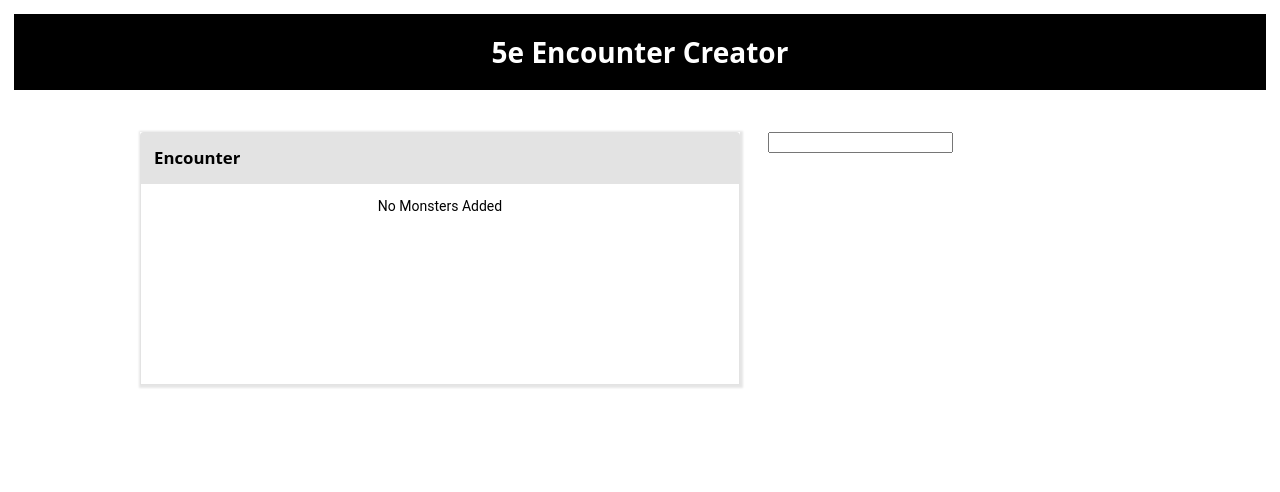
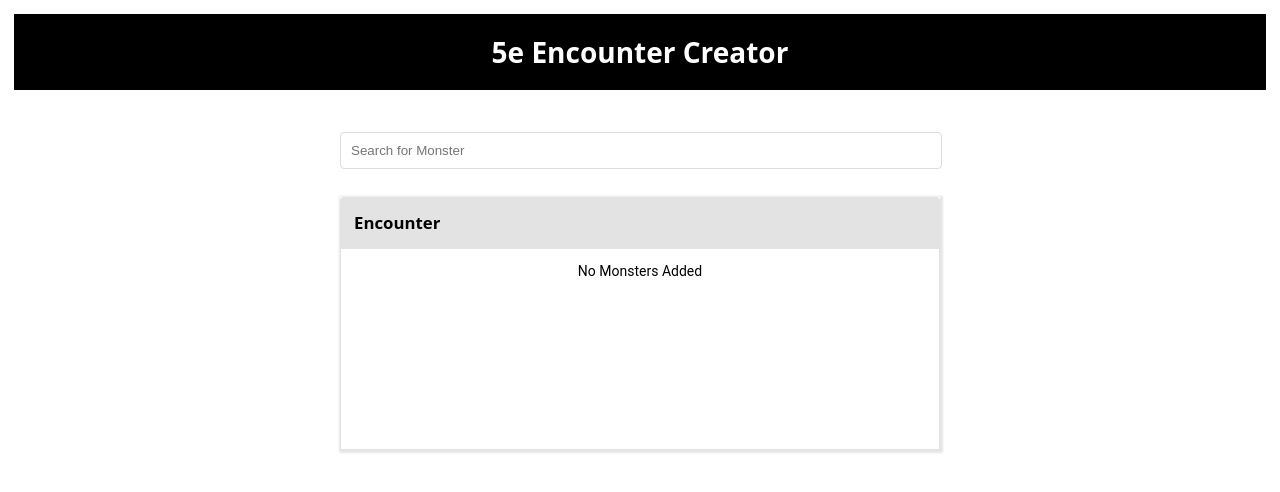
Before and after one commit to harryganz/hackathon2021, a React (Create React App) app: page / in a window 1280 px wide. Shown: the top 492 px of the page. Built offline with nearby package versions, Linux system fonts and the light colour scheme.

Commit message:
Styles Search Input

```diff
--- a/src/App.js
+++ b/src/App.js
@@ -42,11 +42,11 @@ function App() {
     <div id="page-content">
       <Header title='5e Encounter Creator'/>
       <Container>
+      <SearchContainer addNewMonster={(monster) => dispatch({type: 'new_monster', payload: {slug: monster.slug, monster: monster}})}/>
       <MonsterList
           monsters={state}
           add={(slug) => dispatch({type: 'increment_monster', payload: {slug}})}
           remove={(slug) => dispatch({type: 'decrement_monster', payload: {slug}})}/>
-        <SearchContainer addNewMonster={(monster) => dispatch({type: 'new_monster', payload: {slug: monster.slug, monster: monster}})}/>
       </Container>
     </div>
   );
--- a/src/Container.css
+++ b/src/Container.css
@@ -1,6 +1,7 @@
 .container {
     margin: 0 auto;
     padding-top: 3em;
+    flex-direction: column;
     display: flex;
     max-width: 1000px;
     gap: 2em;
--- a/src/MonsterList.css
+++ b/src/MonsterList.css
@@ -1,5 +1,6 @@
 .monster-list {
     width: 600px;
+    margin: 0 auto;
 }
 
 
--- a/src/SearchContainer.js
+++ b/src/SearchContainer.js
@@ -1,6 +1,7 @@
 import SearchInput from "./SearchInput";
 import SearchDropDown from "./SearchDropDown";
 import { useState } from "react";
+import Card from "./Card";
 
 function getSearchResults(searchTerm, setFetching, setSearchResults, setShowResults) {
     if (!searchTerm) {
--- a/src/SearchInput.css
+++ b/src/SearchInput.css
@@ -0,0 +1,12 @@
+.search-input {
+    width: 580px;
+    margin: 0 auto;
+}
+
+.search-input input {
+    width: 100%;
+    border: 1px solid #ddd;
+    padding: 10px;
+    margin-left: -10px;
+    border-radius: 4px;
+}
--- a/src/SearchInput.js
+++ b/src/SearchInput.js
@@ -4,8 +4,10 @@ import './SearchInput.css';
 
 function SearchInput({onChange}) {
     return (
-        <input type='text' onFocus={e => debounce(onChange(e.target.value))} onChange={e => debounce(onChange(e.target.value))}/>
-    )
+        <div className='search-input'>
+            <input placeholder='Search for Monster' type='text' onFocus={e => debounce(onChange(e.target.value))} onChange={e => debounce(onChange(e.target.value))}/>
+        </div>
+    );
 }
 
 export default SearchInput;
```
Also changed, not shown: src/SearchContainer.css (added).
